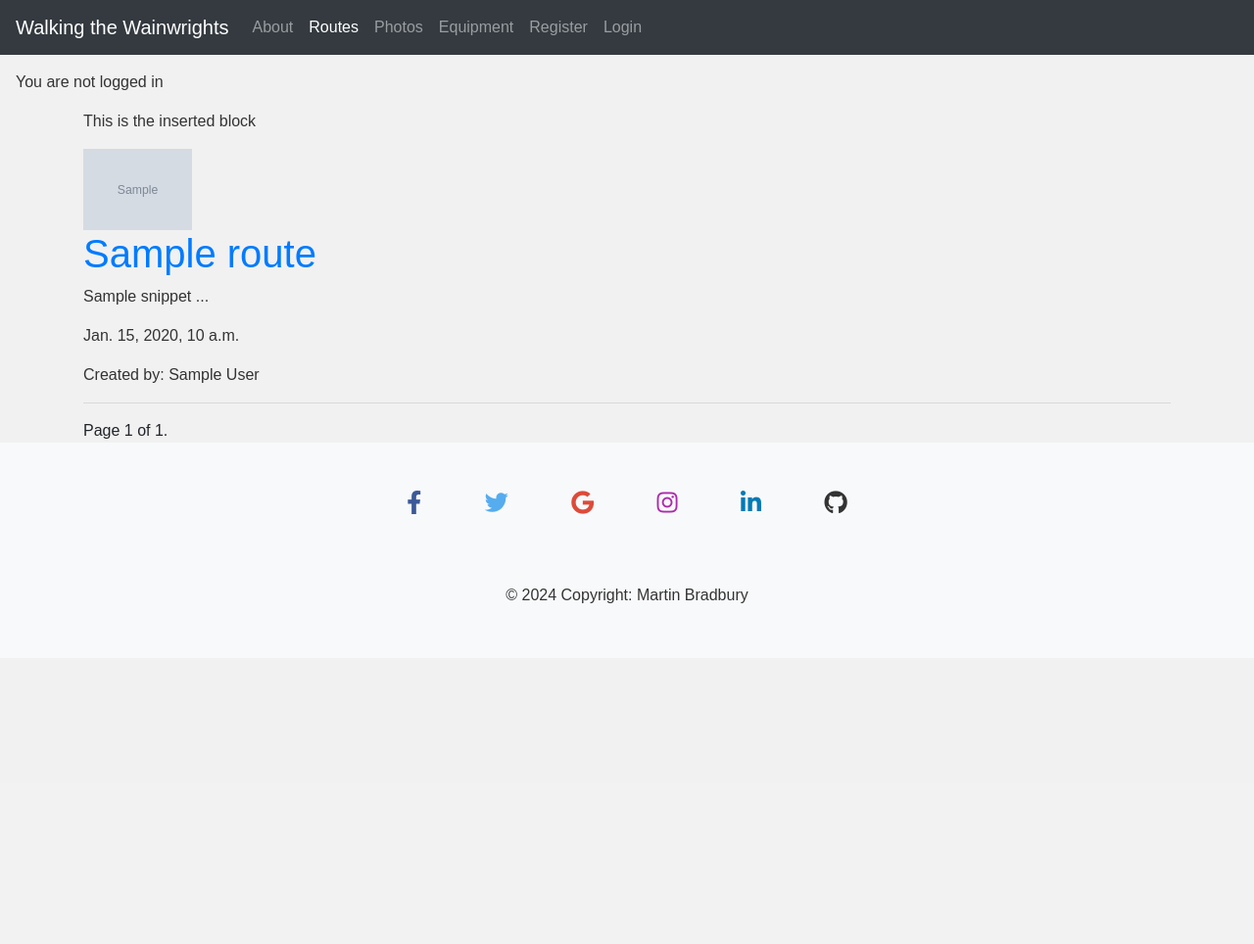
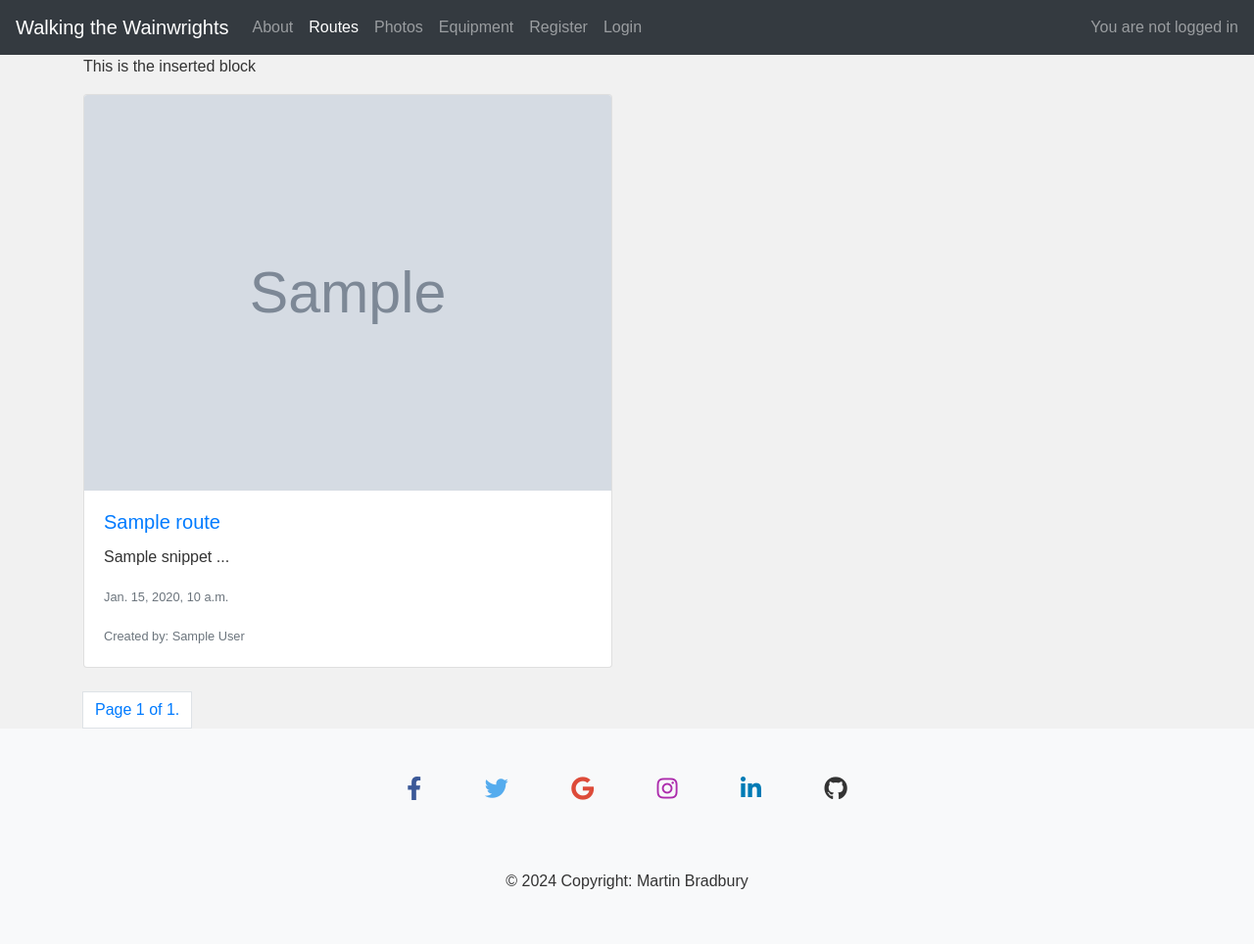
Before and after one commit to MartinBradbury/walking-the-wainwrights, a Django app: template routes/templates/routes/routes.html in a window 1280 px wide. Shown: the whole page at 98% size. Before the commit the page ends 616 px from the top, so only its background shows below. Run offline with Django 4.2, Linux system fonts and the light colour scheme; the template is opened without the code that fills it: most values are stand-ins (such as "Sample title", 1, 10 or a date in 2020); grey boxes marked "Sample" are stand-in pictures; some libraries are stand-ins or nearby versions.

Commit message:
styled base.html and Routes.html bootstrap

```diff
--- a/routes/templates/routes/routes.html
+++ b/routes/templates/routes/routes.html
@@ -4,39 +4,41 @@
 
 <p>This is the inserted block</p>
 
-{% for route in page_object %}
+<div class="row row-cols-1 row-cols-md-2 g-4">
+    {% for route in page_object %}
+    <div class="col-md-6 mb-4">
+        <div class="card">
+            <img src="{{ route.feature_img.url }}" class="card-img-top" alt="...">
+            <div class="card-body">
+                <a href="{% url 'routes:routes_detail' slug=route.slug %}">
+                    <h5 class="card-title">{{ route.title }}</h5>
+                </a>
+                <p class="card-text">{{ route.snippet }} ... </p>
+                <p class="card-text"><small class="text-muted">{{ route.created_on }}</small></p>
+                <p class="card-text"><small class="text-muted">Created by: {{ route.author }}</small></p>
+            </div>
+        </div>
+    </div>
+    {% endfor %}
+</div>
 
-<div>
-    <div class="route-item">
-        <img src="{{ route.feature_img.url }}" width="10%" alt="{{ route.title }}">
-    </div>
-    <a href="{% url 'routes:routes_detail' slug=route.slug %}">
-    <h1>{{ route.title }}</h1>
-    </a>
-    <p>{{ route.snippet }} ... </p>
-    <p>{{ route.created_on }}</p>
-    <p>Created by: {{ route.author }}</p>
-</div>
-<hr>
-
-{% endfor %}
-
-<div class="pagination">
-    <span class="link-buttons">
+<div class="pagination text-center">
+    <div class="d-flex justify-content-between">
         {% if page_object.has_previous %}
-            <a href="?page=1">&laquo; first</a>
-            <a href="?page={{ page_object.previous_page_number }}">previous</a>
+            <a class="page-link" href="?page=1">&laquo; first</a>
+            <a class="page-link" href="?page={{ page_object.previous_page_number }}">previous</a>
         {% endif %}
 
-        <span class="current-page">
+        <span class="page-link">
             Page {{ page_object.number }} of {{ page_object.paginator.num_pages }}.
         </span>
 
         {% if page_object.has_next %}
-            <a href="?page={{ page_object.next_page_number }}">next</a>
-            <a href="?page={{ page_object.paginator.num_pages }}">last &raquo;</a>
+            <a class="page-link" href="?page={{ page_object.next_page_number }}">next</a>
+            <a class="page-link" href="?page={{ page_object.paginator.num_pages }}">last &raquo;</a>
         {% endif %}
-    </span>
+    </div>
 </div>
 
+
 {% endblock %}
--- a/routes/views.py
+++ b/routes/views.py
@@ -1,7 +1,7 @@
 from django.core.paginator import Paginator
 from django.shortcuts import render, get_object_or_404, reverse
 from django.views import View
-from .models import Route
+from .models import Route, Comment
 from .forms import CommentForm
 from django.http import HttpResponseRedirect
 
--- a/walking_wainwrights/static/css/style.css
+++ b/walking_wainwrights/static/css/style.css
@@ -9,6 +9,12 @@ body {
 p {
     color:#333;
 }
+
+/* Route Post Styling */
+
+
+
+
 
 /* Footer Styling */
 .footer {
--- a/walking_wainwrights/templates/base.html
+++ b/walking_wainwrights/templates/base.html
@@ -16,9 +16,8 @@
     <link href="https://cdnjs.cloudflare.com/ajax/libs/font-awesome/5.15.3/css/all.min.css" rel="stylesheet">
     <!-- Custom CSS -->
     <link rel="stylesheet" href="{% static 'css/style.css' %}">
-    <link href="{% static 'fontawesome_free/css/all.min.css' %}" rel="stylesheet" type="text/css">
+    <link href="{% static 'fontawesome_free/css/all.min.css' %}" rel="stylesheet" type="text-css">
     <script src="{% static 'fontawesome_free/js/all.min.js' %}"></script>
-
 </head>
 <body>
     <!-- Navbar -->
@@ -57,14 +56,15 @@
                 </li>
                 {% endif %}
             </ul>
+            <span class="navbar-text ml-auto">
+                {% if user.is_authenticated %}
+                You are logged in as {{ user }}
+                {% else %}
+                You are not logged in
+                {% endif %}
+            </span>
         </div>
     </nav>
-    {% if user.is_authenticated %}
-    <p class="text-end m-3">You are logged in as {{ user }}</p>
-    {% else %}
-    <p class="text-end m-3">You are not logged in</p>
-    {% endif %}
-
     <!-- Page Content -->
     <div class="container">
         {% block content %}
```
Lines whose indentation alone changed are shown as unchanged.
